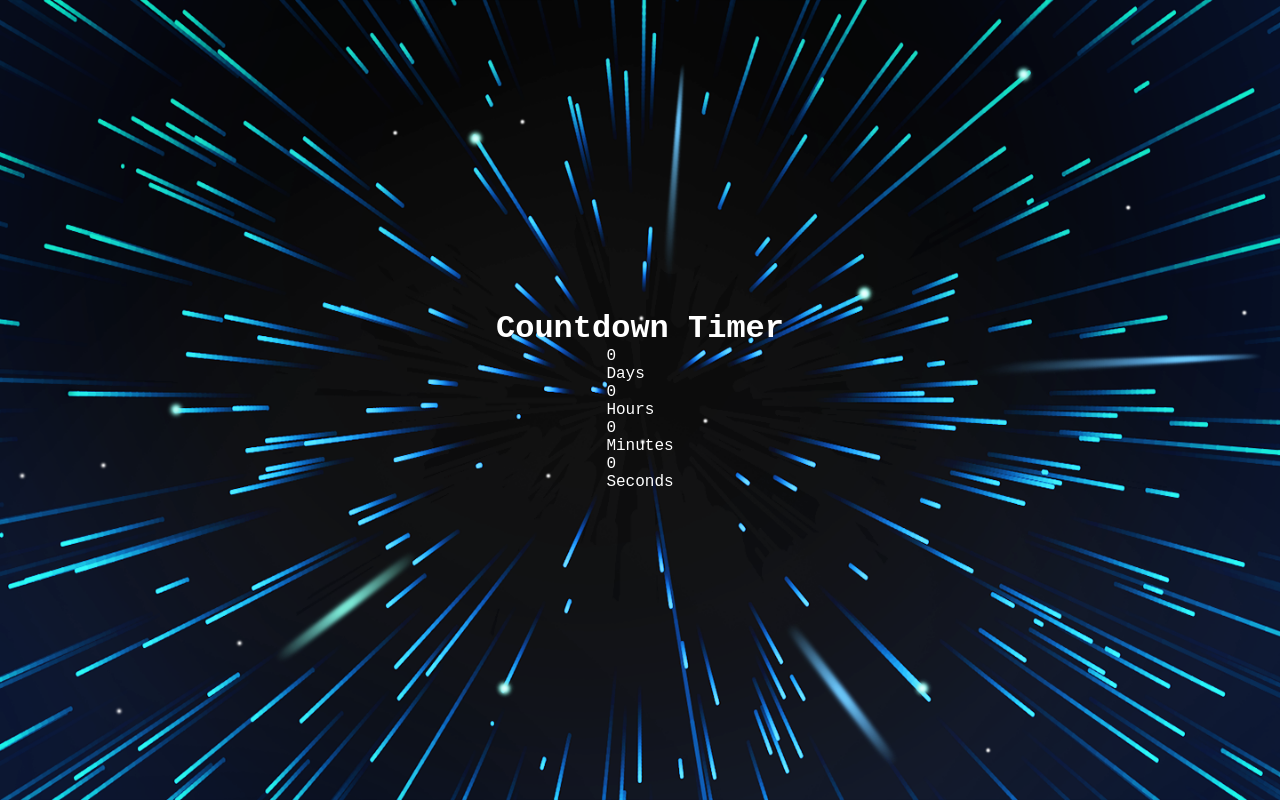
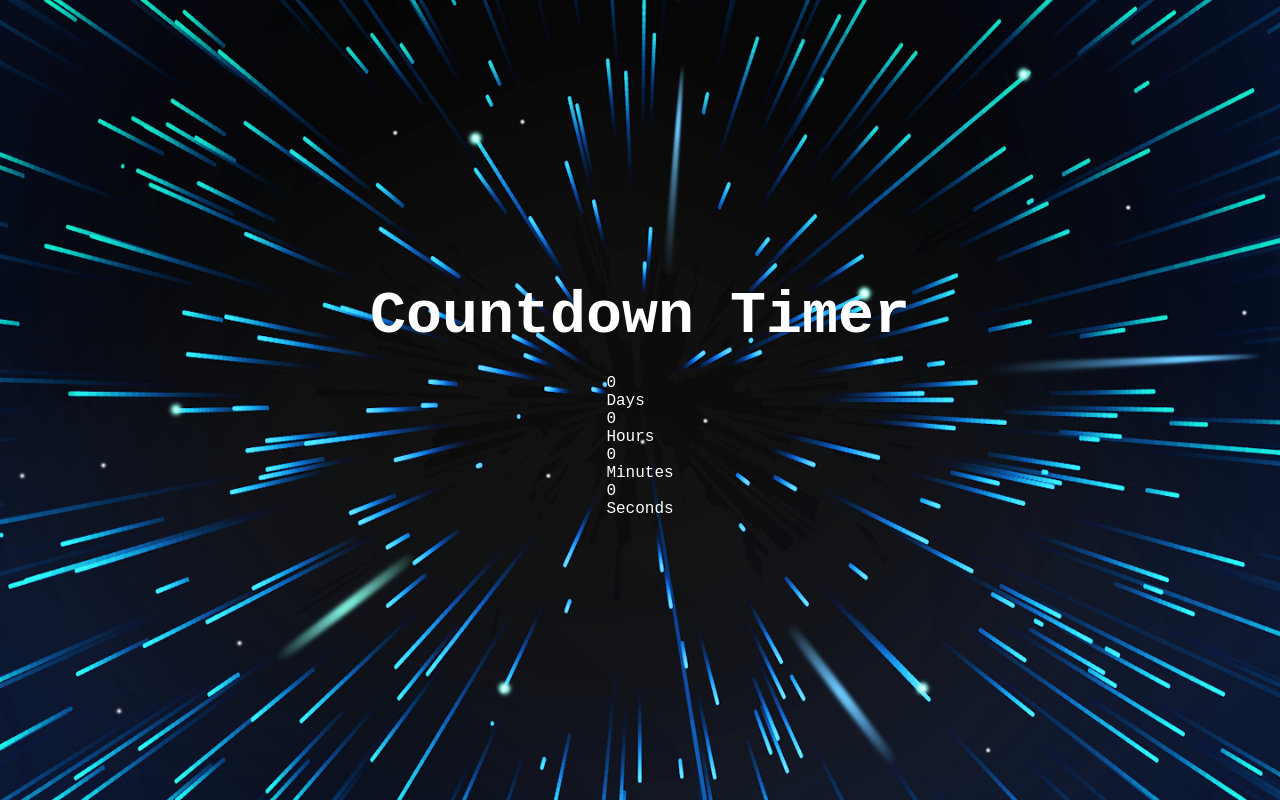
Before and after one commit to CalebCheptumo/Countdown-Timer, a plain HTML site: page index.html in a window 1280 px wide. Drawn offline with Linux system fonts and the light colour scheme.

Commit message:
style heading 1

```diff
--- a/style.css
+++ b/style.css
@@ -17,3 +17,8 @@ body{
     justify-content: center;
     align-items: center;
 }
+h1{
+    font-size: 60px;
+    font-weight: 800;
+    margin-bottom: 1.5rem;
+}
```
